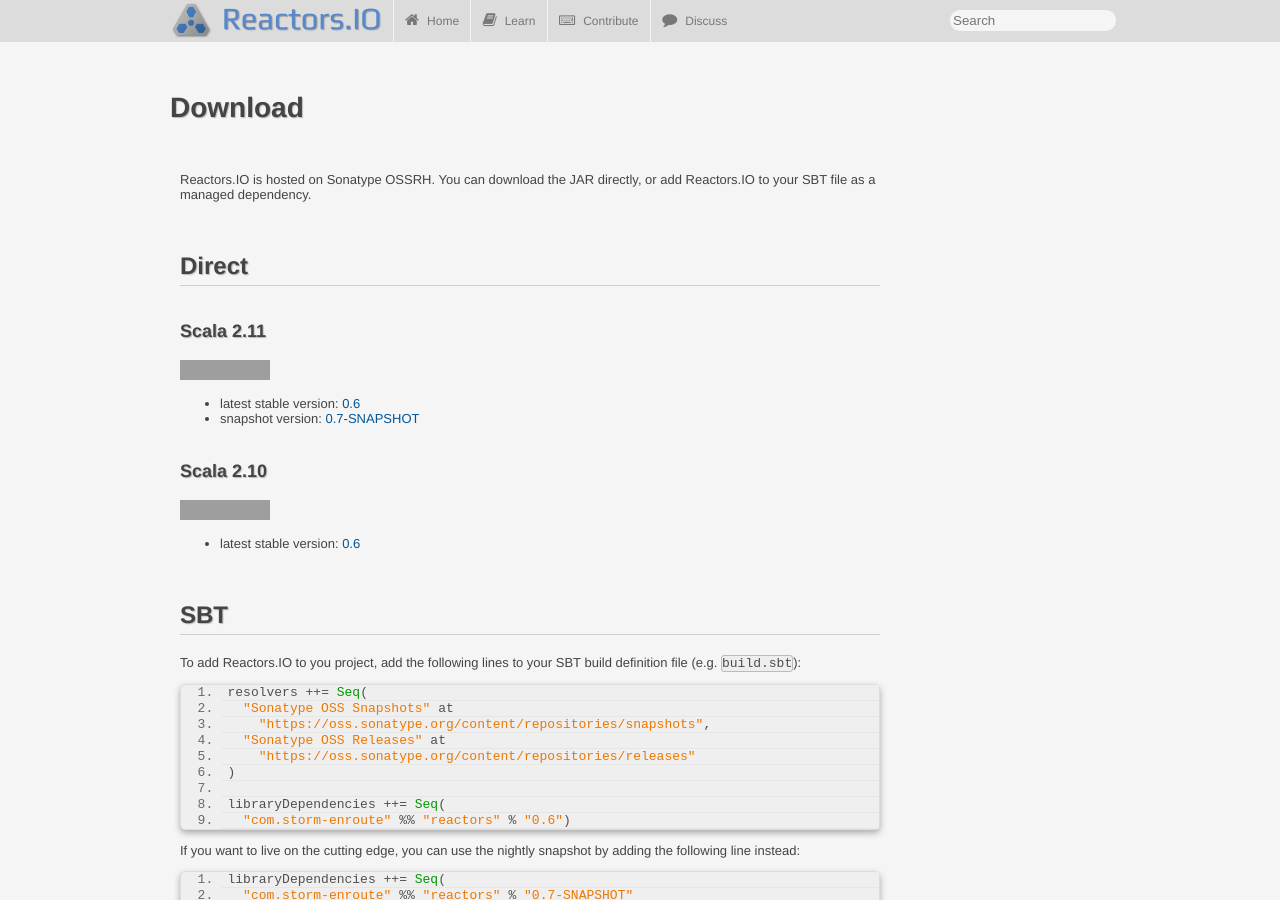
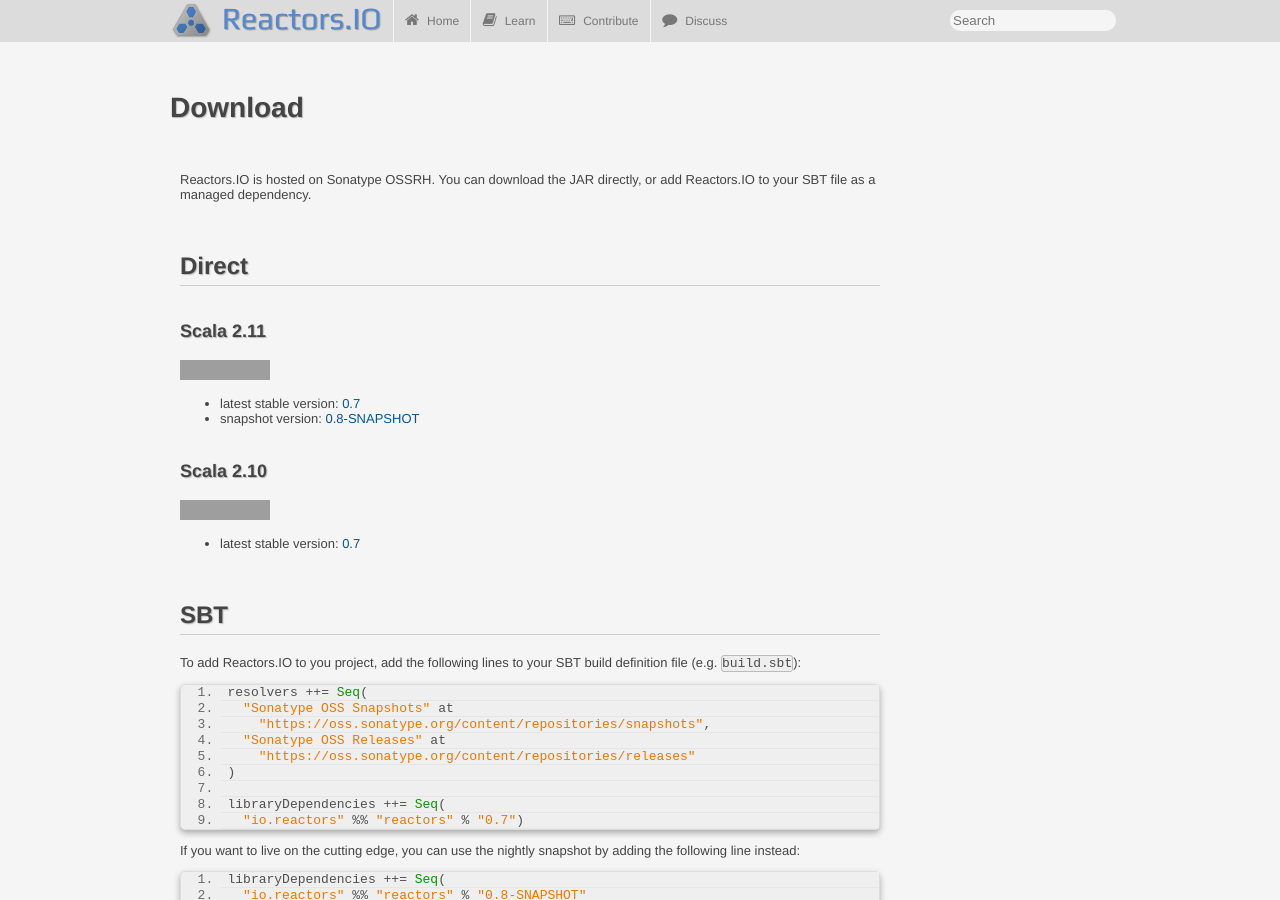
Before and after one commit to reactors-io/reactors-io.github.io, a Jekyll site: the page built from download.md, in a window 1280 px wide. Built offline with Jekyll 4.4.1, drawn with Linux system fonts in a browser that asks for light colours; grey boxes are pictures that could not be loaded.

Commit message:
Update version and download information.

````diff
--- a/_config.yml
+++ b/_config.yml
@@ -4,5 +4,5 @@
 url: http://reactors.io
 baseUrl: http://reactors.io
 relative_permalinks: false
-reactors_version: 0.6
-reactors_snapshot_version: 0.7-SNAPSHOT
+reactors_version: 0.7
+reactors_snapshot_version: 0.8-SNAPSHOT
--- a/download.md
+++ b/download.md
@@ -17,12 +17,12 @@
 
 ### Scala 2.11
 
-<a href='http://search.maven.org/remotecontent?filepath=com/storm-enroute/reactors_2.11/{{ site.reactors_version }}/reactors_2.11-{{ site.reactors_version }}.jar'>
-  <img class="buildstatus" src='https://img.shields.io/maven-central/v/com.storm-enroute/reactors_2.11.svg' onerror='this.style.display="none"' />
+<a href='http://search.maven.org/remotecontent?filepath=io/reactors/reactors_2.11/{{ site.reactors_version }}/reactors_2.11-{{ site.reactors_version }}.jar'>
+  <img class="buildstatus" src='https://img.shields.io/maven-central/v/io.reactors/reactors_2.11.svg' onerror='this.style.display="none"' />
 </a>
 
-- latest stable version: [{{ site.reactors_version }}](http://search.maven.org/remotecontent?filepath=com/storm-enroute/reactors_2.11/{{ site.reactors_version }}/reactors_2.11-{{ site.reactors_version }}.jar)
-- snapshot version: [{{ site.reactors_snapshot_version }}](https://oss.sonatype.org/service/local/artifact/maven/redirect?r=snapshots&g=com.storm-enroute&a=reactors_2.11&v={{ site.reactors_snapshot_version }}&e=jar)
+- latest stable version: [{{ site.reactors_version }}](http://search.maven.org/remotecontent?filepath=io/reactors/reactors_2.11/{{ site.reactors_version }}/reactors_2.11-{{ site.reactors_version }}.jar)
+- snapshot version: [{{ site.reactors_snapshot_version }}](https://oss.sonatype.org/service/local/artifact/maven/redirect?r=snapshots&g=io.reactors&a=reactors_2.11&v={{ site.reactors_snapshot_version }}&e=jar)
 
 
 ### Scala 2.10
@@ -48,7 +48,7 @@
 )
 
 libraryDependencies ++= Seq(
-  "com.storm-enroute" %% "reactors" % "{{ site.reactors_version }}")
+  "io.reactors" %% "reactors" % "{{ site.reactors_version }}")
 ```
 
 If you want to live on the cutting edge,
@@ -56,5 +56,5 @@
 
 ```scala
 libraryDependencies ++= Seq(
-  "com.storm-enroute" %% "reactors" % "{{ site.reactors_snapshot_version }}"
+  "io.reactors" %% "reactors" % "{{ site.reactors_snapshot_version }}"
 ```
````
